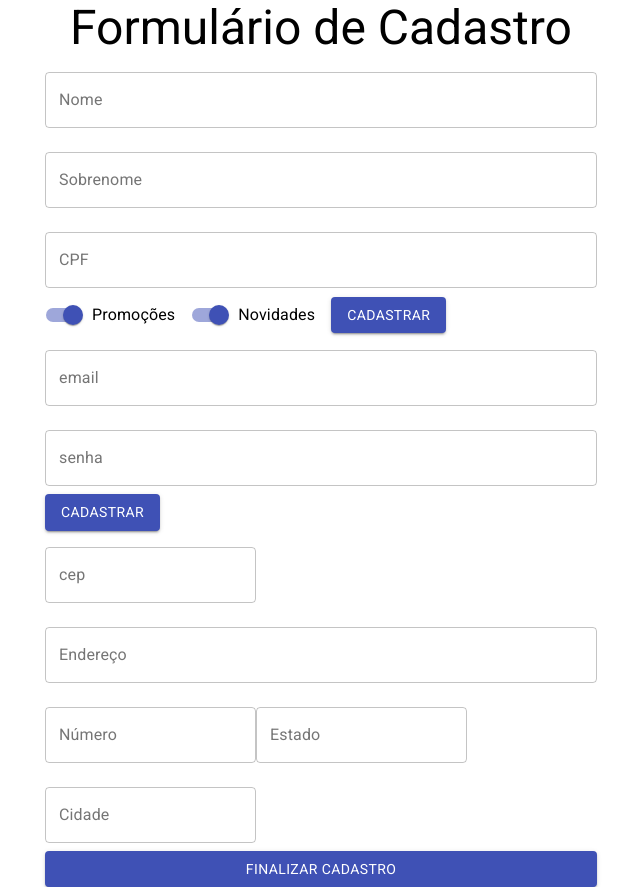
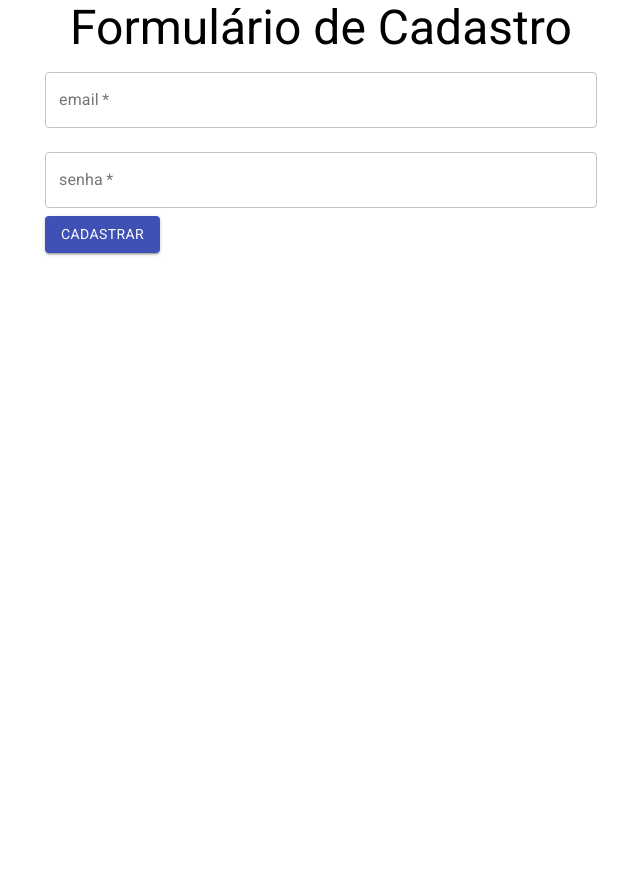
Before and after one commit to lucas-itenabler/React-Alura-Pt2, a React (Create React App) app: page / in a window 1280 px wide. Shown: the whole page, without its empty margins (319-959 px from the left). After the commit the page ends 800 px from the top, so only its background shows below. Built offline with nearby package versions, Linux system fonts and the light colour scheme.

Commit message:
Separando Formulérios

```diff
--- a/src/components/FormularioCadastro/DadosPessoais.jsx
+++ b/src/components/FormularioCadastro/DadosPessoais.jsx
@@ -12,7 +12,7 @@
   return (
     <form onSubmit={(event) => {
         event.preventDefault();
-        aoEnviar({nome, sobrenome, cpf, promocoes, novidades})
+        aoEnviar({nome, sobrenome, cpf, promocoes, novidades});
 
     }}>
       <TextField
--- a/src/components/FormularioCadastro/DadosUsuarios.jsx
+++ b/src/components/FormularioCadastro/DadosUsuarios.jsx
@@ -1,13 +1,17 @@
 import React from "react";
 import { TextField, Button } from "@material-ui/core";
 
-function DadosUsuario() {
+function DadosUsuario({aoEnviar}) {
   return (
-    <form>
+    <form onSubmit={(event)=>{
+        event.preventDefault();
+        aoEnviar();
+    }}>
       <TextField
         id="email"
         label="email"
         type="email"
+        required
         variant="outlined"
         margin="normal"
         fullWidth
@@ -16,6 +20,7 @@
         id="senha"
         label="senha"
         type="password"
+        required
         variant="outlined"
         margin="normal"
         fullWidth
--- a/src/components/FormularioCadastro/FormularioCadastro.jsx
+++ b/src/components/FormularioCadastro/FormularioCadastro.jsx
@@ -1,17 +1,22 @@
-import React, {useState} from "react";
+import React, { useState } from "react";
 import DadosEntrega from "./DadosEntrega";
 import DadosPessoais from "./DadosPessoais";
 import DadosUsuario from "./DadosUsuarios";
 
-function FormularioCadastro({aoEnviar, validarCPF}) {
+function FormularioCadastro({ aoEnviar, validarCPF }) {
+  const [etapaAtual, setEtapaAtual] = useState(0);
 
-  return (
-    <>
-        <DadosPessoais aoEnviar={aoEnviar} validarCPF={validarCPF} />
-        <DadosUsuario />
-        <DadosEntrega />
-    </>
-  );
+  const formularios = [
+    <DadosUsuario aoEnviar={proximo} />,
+    <DadosPessoais aoEnviar={proximo} validarCPF={validarCPF} />,
+    <DadosEntrega aoEnviar={aoEnviar} />,
+  ];
+
+  function proximo() {
+    setEtapaAtual(etapaAtual + 1);
+  }
+
+  return <>{formularios[etapaAtual]}</>;
 }
 
 export default FormularioCadastro;
```
